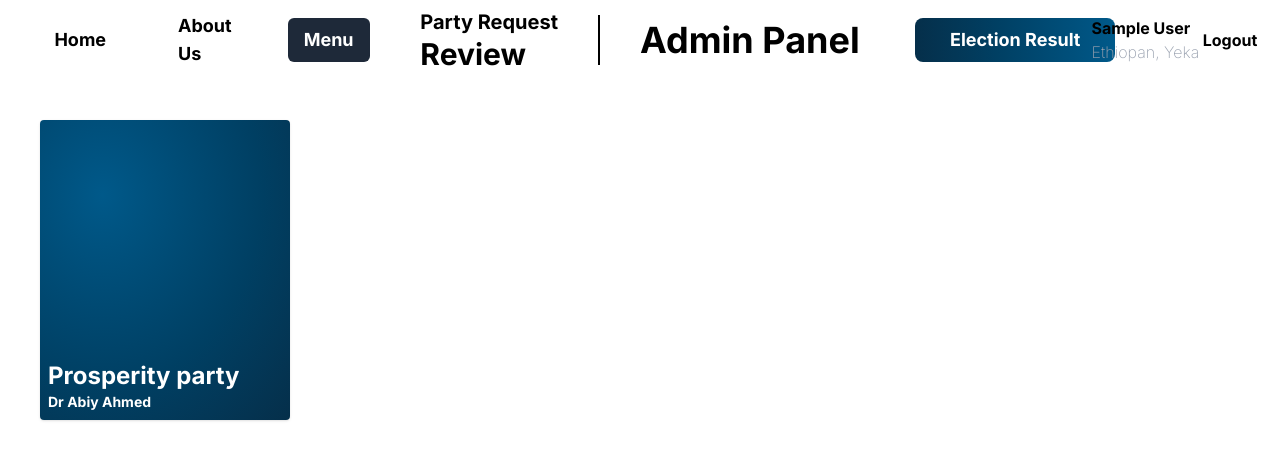
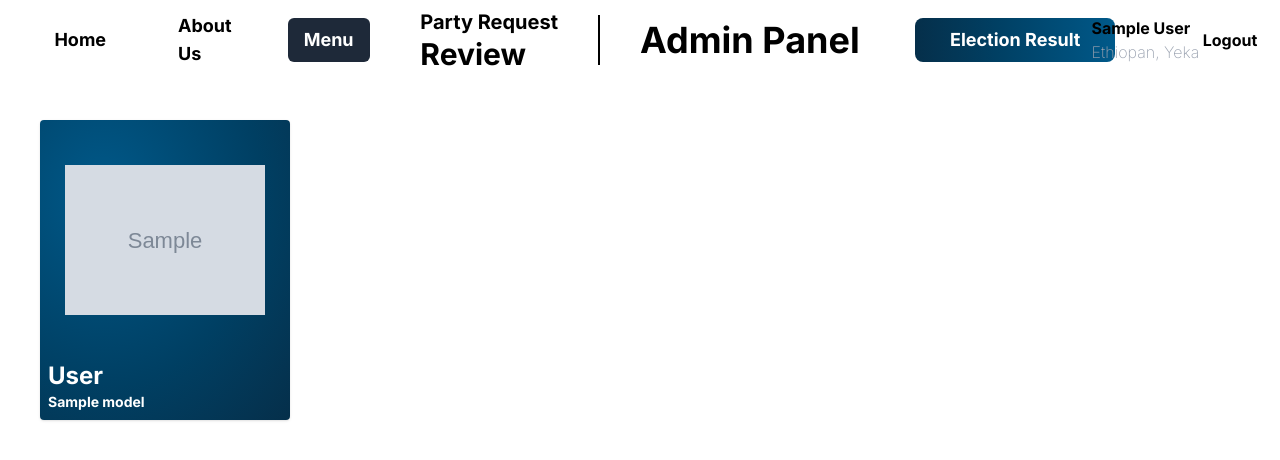
Before and after one commit to Ethiopian-inspired/National-Election---E-vote, a Django app: a page that uses core/templates/public/Pages/Admin-request/display-request-info.html in a window 1280 px wide. Shown: the top 460 px of the page. Run offline with Django 5.2, Linux system fonts and the light colour scheme; a user stored in the database is signed in; tables that the repository leaves empty hold one stand-in row (values such as "Sample post"); grey boxes marked "Sample" are stand-in pictures; style sheets or scripts are compiled from the project's sources.

Commit message:
feat: add into admin display board

```diff
--- a/core/public/urls.py
+++ b/core/public/urls.py
@@ -8,6 +8,8 @@ from .views import (
     admin_panel
 )
 
+from django.conf import settings
+from django.conf.urls.static import static
 from django.contrib.auth import views as auth_views
 
 urlpatterns = [
@@ -25,3 +27,6 @@ urlpatterns = [
         name='Password_reset'
     )
 ]
+
+if settings.DEBUG:
+    urlpatterns += static(settings.MEDIA_URL, document_root=settings.MEDIA_ROOT)
--- a/core/public/views.py
+++ b/core/public/views.py
@@ -8,6 +8,10 @@ from django.contrib import messages
 from django.contrib.auth.models import User
 from django.contrib.auth import login, logout, authenticate
 from django.contrib.auth.decorators import login_required
+
+from .models import (
+    Comptition_Request_model
+)
 
 from django.contrib.auth.decorators import user_passes_test
 # Create your views here.
@@ -78,4 +82,9 @@ def is_admin (user):
 
 @user_passes_test (is_admin)
 def admin_panel (request, username):
-    return render (request, 'public/Pages/Admin-request/display-request-info.html')
+    Request_display = Comptition_Request_model.objects.all()
+
+    context = {
+        'Request_display' : Request_display
+    }
+    return render (request, 'public/Pages/Admin-request/display-request-info.html', context=context)
--- a/core/templates/public/Pages/Admin-request/display-request-info.html
+++ b/core/templates/public/Pages/Admin-request/display-request-info.html
@@ -17,10 +17,18 @@
 {% block content %}
 <div class="w-full h-[90vh] flex flex-col justify-start items-start p-10">
     <div class="w-full grid grid-cols-[200px_200px_200px_200px]">
-        <div class="w-[250px] h-[300px] bg-radial-[at_25%_25%] from-sky-800 to-sky-950 to-100% shadow-sm rounded-sm hover:shadow-lg hover:scale-[1.02] transition duration-300 cursor-pointer flex flex-col justify-end items-start p-2">
-            <p class="text-white text-2xl inter_Bold">Prosperity party</p>
-            <p class="text-white text-sm inter_Bold">Dr Abiy Ahmed</p>
-        </div>
+        {% for data in Request_display %}
+            <div class="w-[250px] h-[300px] grid grid-flow-col grid-rows-[80%_20%] cursor-pointer bg-radial-[at_25%_25%] from-sky-800 to-sky-950 to-100% shadow-sm rounded-sm hover:shadow-xl/50 hover:scale-[1.02] transition duration-300">
+                <div class="w-full h-full flex justify-center items-center">
+                    <img class="w-[200px]" src="{{ data.party_logo.url }}" alt="">
+                </div>
+
+                <div class="flex flex-col justify-end items-start p-2">
+                    <p class="text-white text-2xl inter_Bold">{{ data.party_FullName }}</p>
+                    <p class="text-white text-sm inter_Bold">{{ data.party_chairman_name }}</p>
+                </div>
+            </div>
+        {% endfor %}
     </div>
 </div>
 {% endblock %}
```
Also changed, not shown: core/media/Parties_logo/Fav_Icon.png (added).
